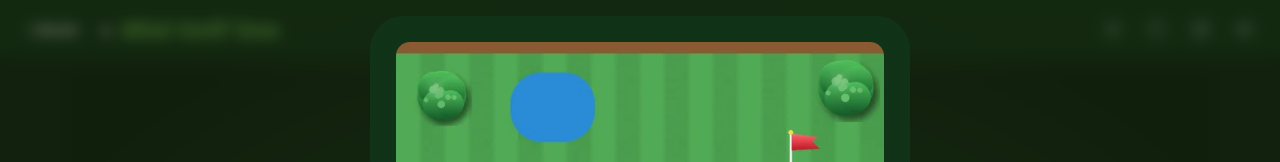
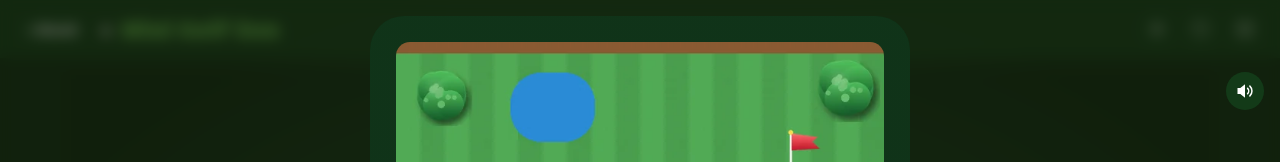
Before and after one commit to computacionproyecto981-lab/paolo, a plain HTML site: page games/golf.html in a window 1280 px wide. Shown: the top 162 px of the page. Drawn offline with Linux system fonts and the light colour scheme; a web font is replaced by a local one.

Commit message:
Botón de sonido arriba a la derecha en los 12 juegos
Co-Authored-By: Claude Opus 5.5 <noreply@anthropic.com>

```diff
--- a/shared/engine.js
+++ b/shared/engine.js
@@ -190,12 +190,12 @@
       h('div', { class: 'tools' },
         h('button', { class: 'ib', title: 'Pausa (Esc)', html: ICON.pause, onclick: () => pause() }),
         h('button', { class: 'ib', title: cfg.typing ? 'Reiniciar nivel' : 'Reiniciar nivel (R)', html: ICON.restart, onclick: () => restart() }),
-        h('button', { class: 'ib', title: 'Niveles', html: ICON.grid, onclick: () => { Sound.play('click'); showLevels(); } }),
-        soundBtn));
+        h('button', { class: 'ib', title: 'Niveles', html: ICON.grid, onclick: () => { Sound.play('click'); showLevels(); } })));
+    const sndDock = h('div', { class: 'snd-dock' }, soundBtn);
     const stage = h('main', { class: 'stage' });
     const ov = h('div', { class: 'overlay' }, h('div', { class: 'loading' }, 'CARGANDO…'));
     const toastEl = h('div', { class: 'toast' });
-    app.append(top, stage, ov, toastEl);
+    app.append(top, stage, ov, toastEl, sndDock);
     G.stage = stage;
 
     function toggleSound() { Sound.init(); Sound.setMuted(!muted); soundBtn.innerHTML = muted ? ICON.mute : ICON.sound; }
--- a/shared/game-themes.css
+++ b/shared/game-themes.css
@@ -384,3 +384,6 @@ body *{border:0!important;box-shadow:none!important}
 body *,body *::before,body *::after{outline:0!important}
 body *::before,body *::after{box-shadow:none!important}
 body .sheet,body .ib:hover,body .back:hover,body .bar .ib:hover,body .tg:hover svg{filter:none!important}
+
+/* ---- Botón de sonido: arriba a la derecha (igual en los 12 juegos) ---- */
+body .snd-dock{position:fixed!important;top:72px!important;right:16px!important;left:auto!important;bottom:auto!important;transform:none!important;z-index:60;display:flex}
```
